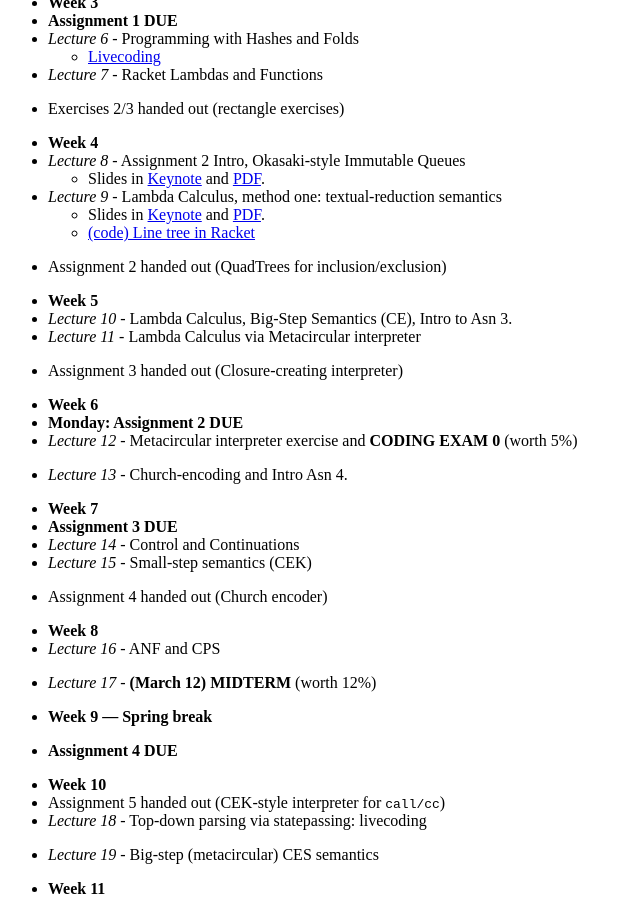
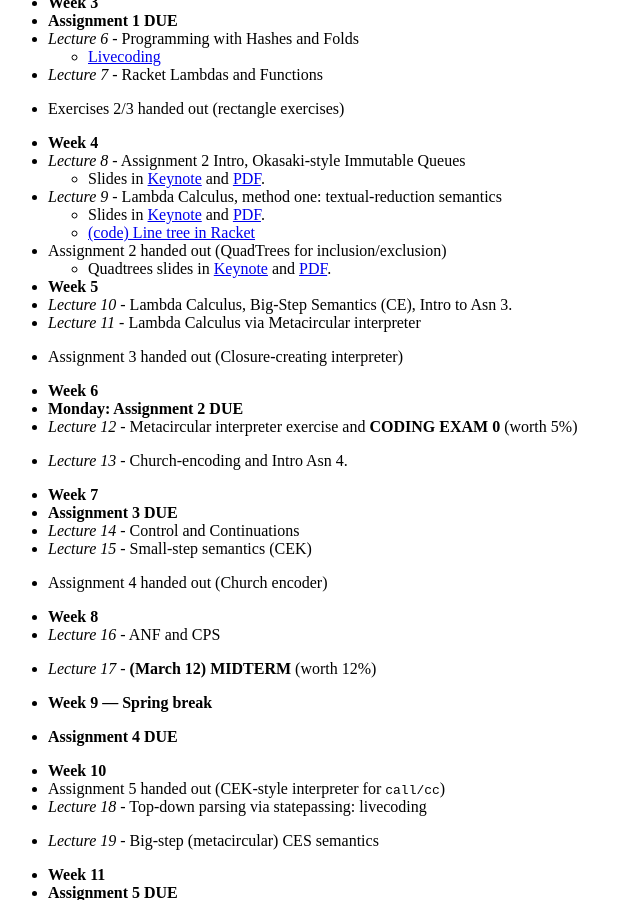
Before and after one commit to kmicinski/cis352-s21, a Jekyll site: the page docs/schedule/index.html, which Jekyll copies as it is, in a window 1280 px wide and 900 px high, scrolled down 1513 px. Shown: the whole window, without its empty margins (0-640 px from the left). Built offline with Jekyll 4.4.1, drawn with Linux system fonts in a browser that asks for light colours; nearby versions of some CDN libraries; library files that are not in the unit come from our copies.

Commit message:
webpage update

```diff
--- a/docs/feed.xml
+++ b/docs/feed.xml
@@ -5,8 +5,8 @@
     <description>(Spring '20) Programming Languages: Theory and Practice (CMSC352 at Syracuse University)</description>
     <link>http://kmicinski.com/cis352-s20/</link>
     <atom:link href="http://kmicinski.com/cis352-s20/feed.xml" rel="self" type="application/rss+xml"/>
-    <pubDate>Thu, 13 Feb 2020 10:12:42 -0500</pubDate>
-    <lastBuildDate>Thu, 13 Feb 2020 10:12:42 -0500</lastBuildDate>
+    <pubDate>Sun, 16 Feb 2020 22:59:41 -0500</pubDate>
+    <lastBuildDate>Sun, 16 Feb 2020 22:59:41 -0500</lastBuildDate>
     <generator>Jekyll v3.8.5</generator>
 
       <item>
--- a/docs/schedule/index.html
+++ b/docs/schedule/index.html
@@ -136,8 +136,10 @@
       <li><a href="https://gist.github.com/kmicinski/4558cc1b3f762c4fa18e704c37516f20">(code) Line tree in Racket</a></li>
     </ul>
   </li>
-  <li>
-    <p>Assignment 2 handed out (QuadTrees for inclusion/exclusion)</p>
+  <li>Assignment 2 handed out (QuadTrees for inclusion/exclusion)
+    <ul>
+      <li>Quadtrees slides in <a href="http://kmicinski.com//cis352-s20/assets/slides/quadtrees.key">Keynote</a> and <a href="http://kmicinski.com//cis352-s20/assets/slides/quadtrees.pdf">PDF</a>.</li>
+    </ul>
   </li>
   <li><strong>Week 5</strong></li>
   <li><em>Lecture 10</em> - Lambda Calculus, Big-Step Semantics (CE), Intro to Asn 3.</li>
```
Also changed, not shown: 2 other files.
